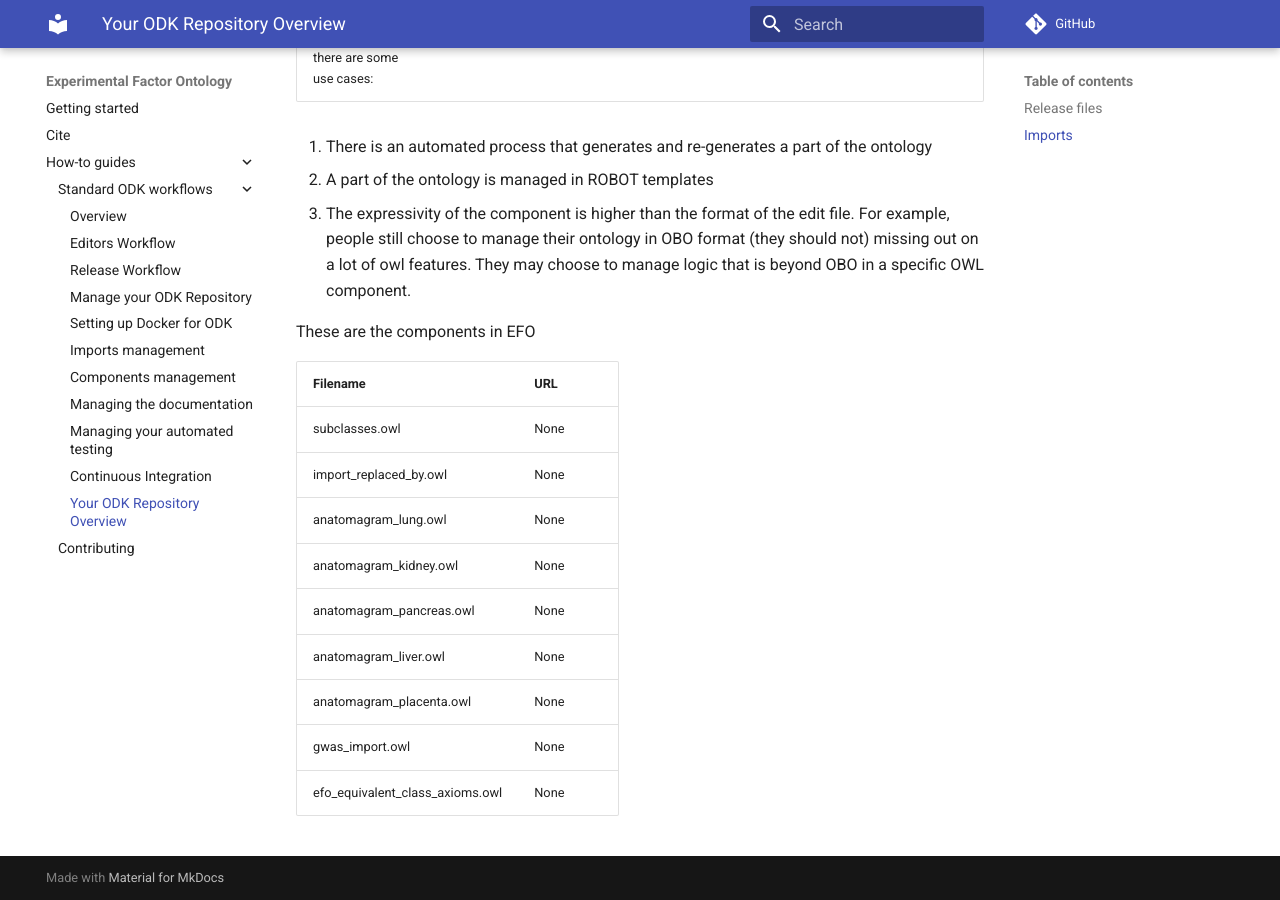
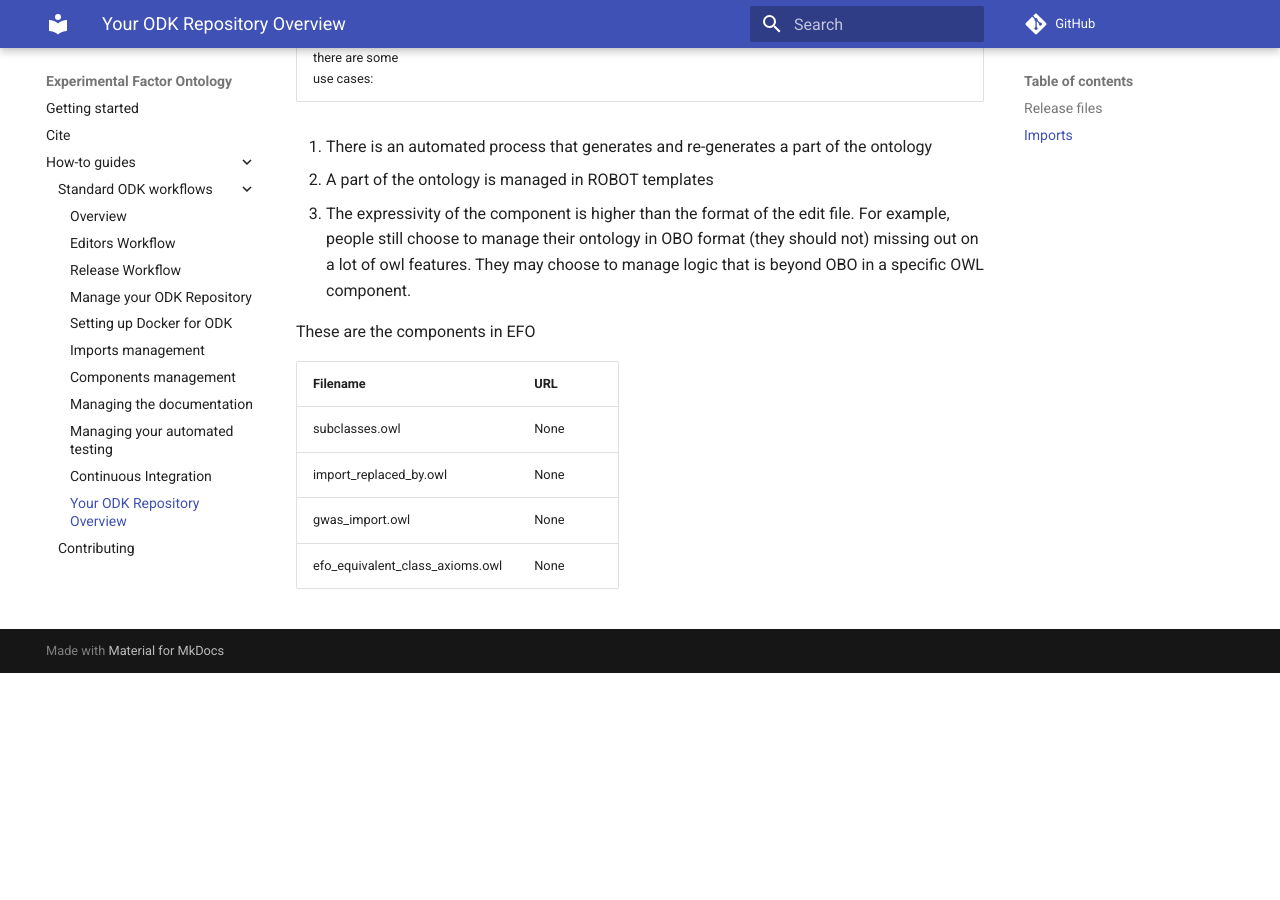
Before and after one commit to EBISPOT/efo, an MkDocs documentation site: the page built from docs/odk-workflows/RepositoryFileStructure.md, in a window 1280 px wide and 900 px high, scrolled down 2116 px. Built offline with MkDocs 1.6.1 and Material for MkDocs 9.7.7, drawn with Linux system fonts in a browser that asks for light colours; comment, search, counter and statistics services are not loaded; after the commit the page ends 2789 px from its top, so only the background shows below that.

Commit message:
Remove anatomagram components

```diff
--- a/docs/odk-workflows/RepositoryFileStructure.md
+++ b/docs/odk-workflows/RepositoryFileStructure.md
@@ -43,10 +43,5 @@
 | -------- | --- |
 | subclasses.owl | None |
 | import_replaced_by.owl | None |
-| anatomagram_lung.owl | None |
-| anatomagram_kidney.owl | None |
-| anatomagram_pancreas.owl | None |
-| anatomagram_liver.owl | None |
-| anatomagram_placenta.owl | None |
 | gwas_import.owl | None |
 | efo_equivalent_class_axioms.owl | None |
```
Also changed, not shown: src/ontology/efo-odk.yaml (+0 -20 lines), 2 other files.
